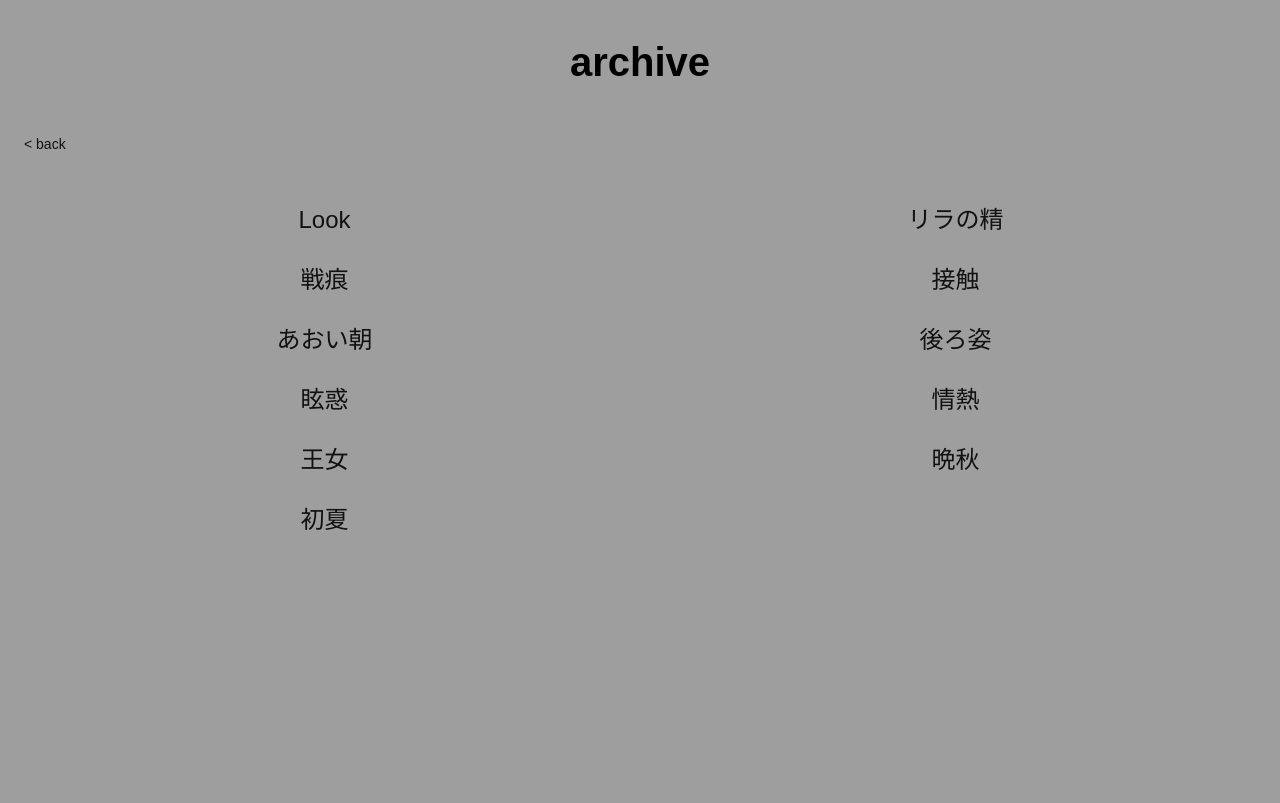
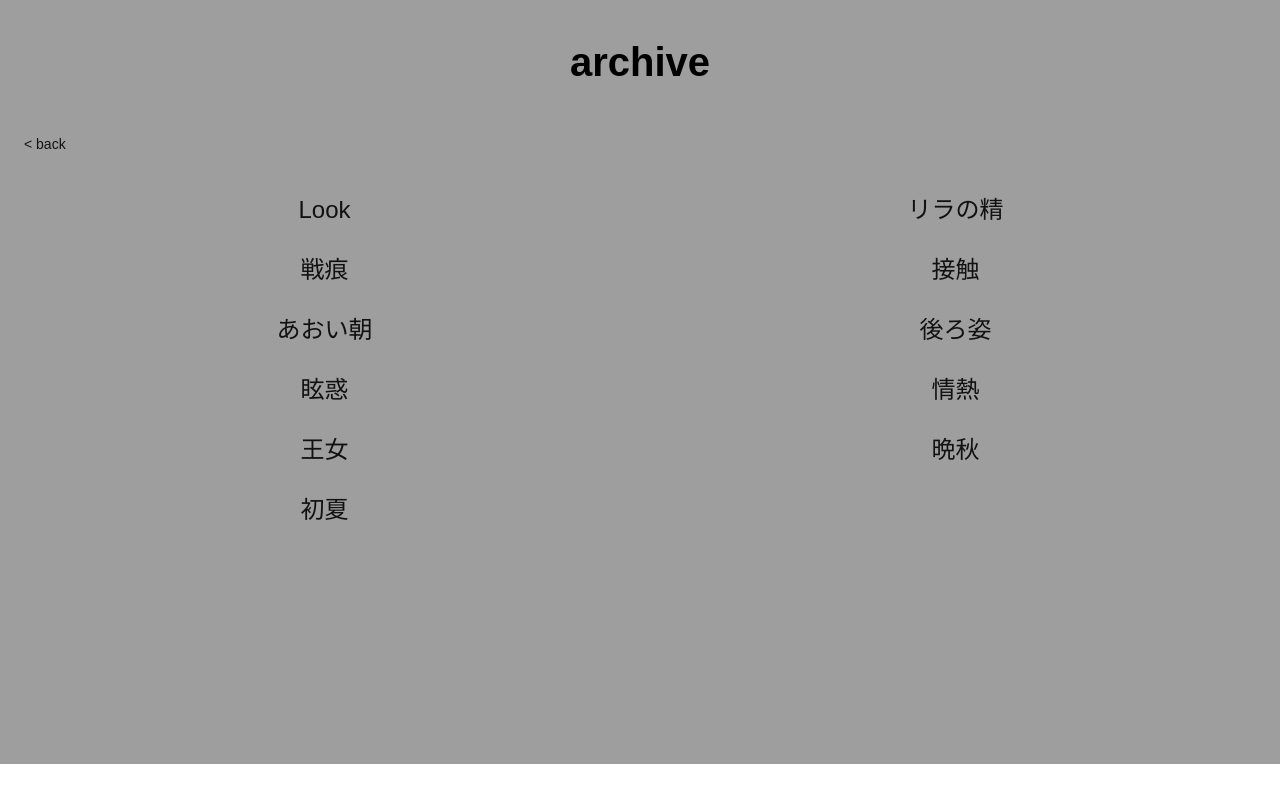
Before and after one commit to ohlucinda/gem, a Jekyll site: the page built from archive.html, in a window 1280 px wide. Shown: the top 803 px of the page. Built offline with Jekyll 4.4.1, drawn with Linux system fonts in a browser that asks for light colours; some web fonts are replaced.

Commit message:
Update archive.html

```diff
--- a/archive.html
+++ b/archive.html
@@ -33,14 +33,16 @@
 
   background-position: center;
 
+  background-repeat: no-repeat;
+
 }
 
 .back-link {
 
   display: inline-block;
 
-  margin-top: -40px;
-  margin-bottom: 50px;
+  margin-top: -10px;
+  margin-bottom: 40px;
 
   text-decoration: none;
 
```
